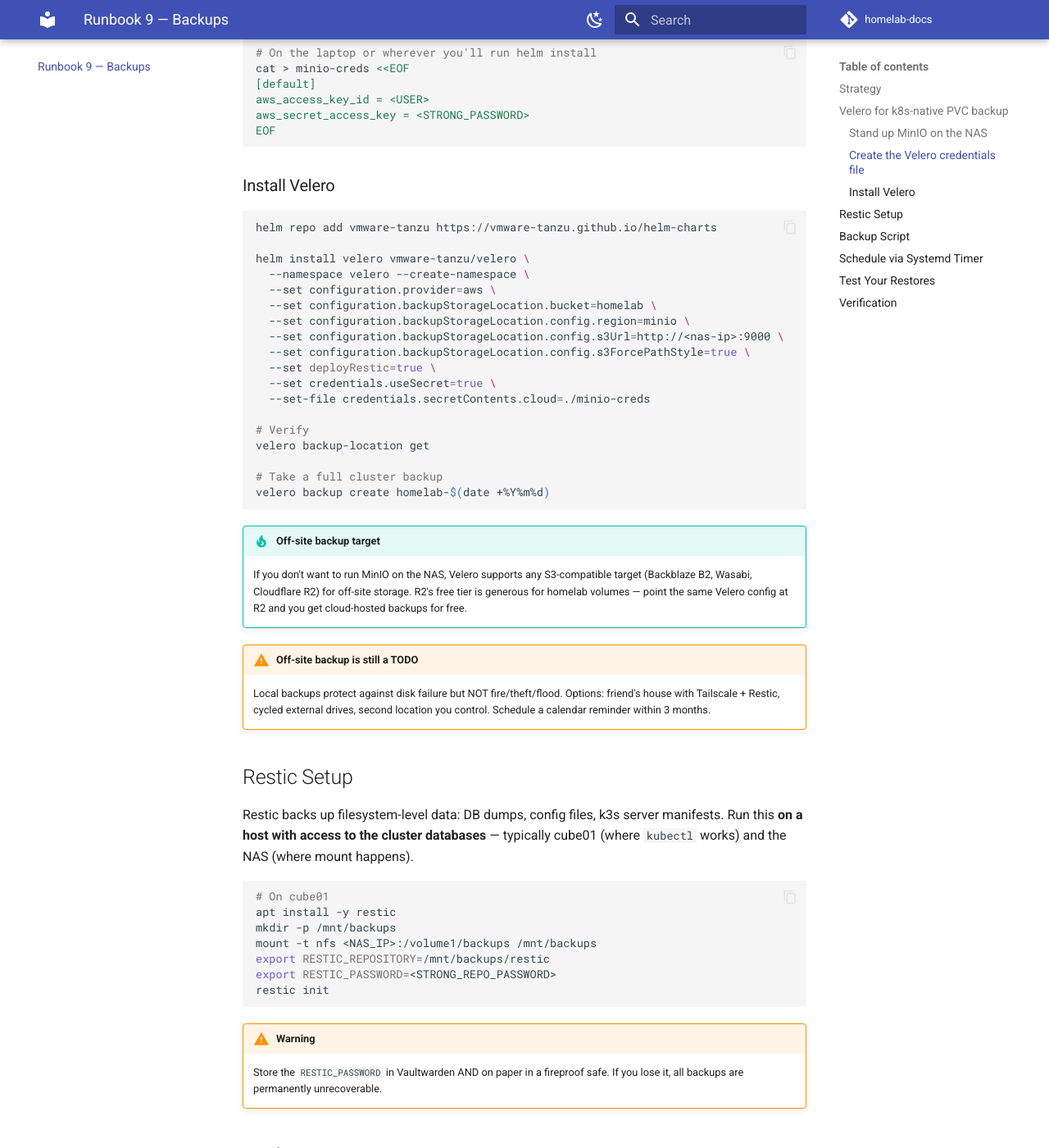
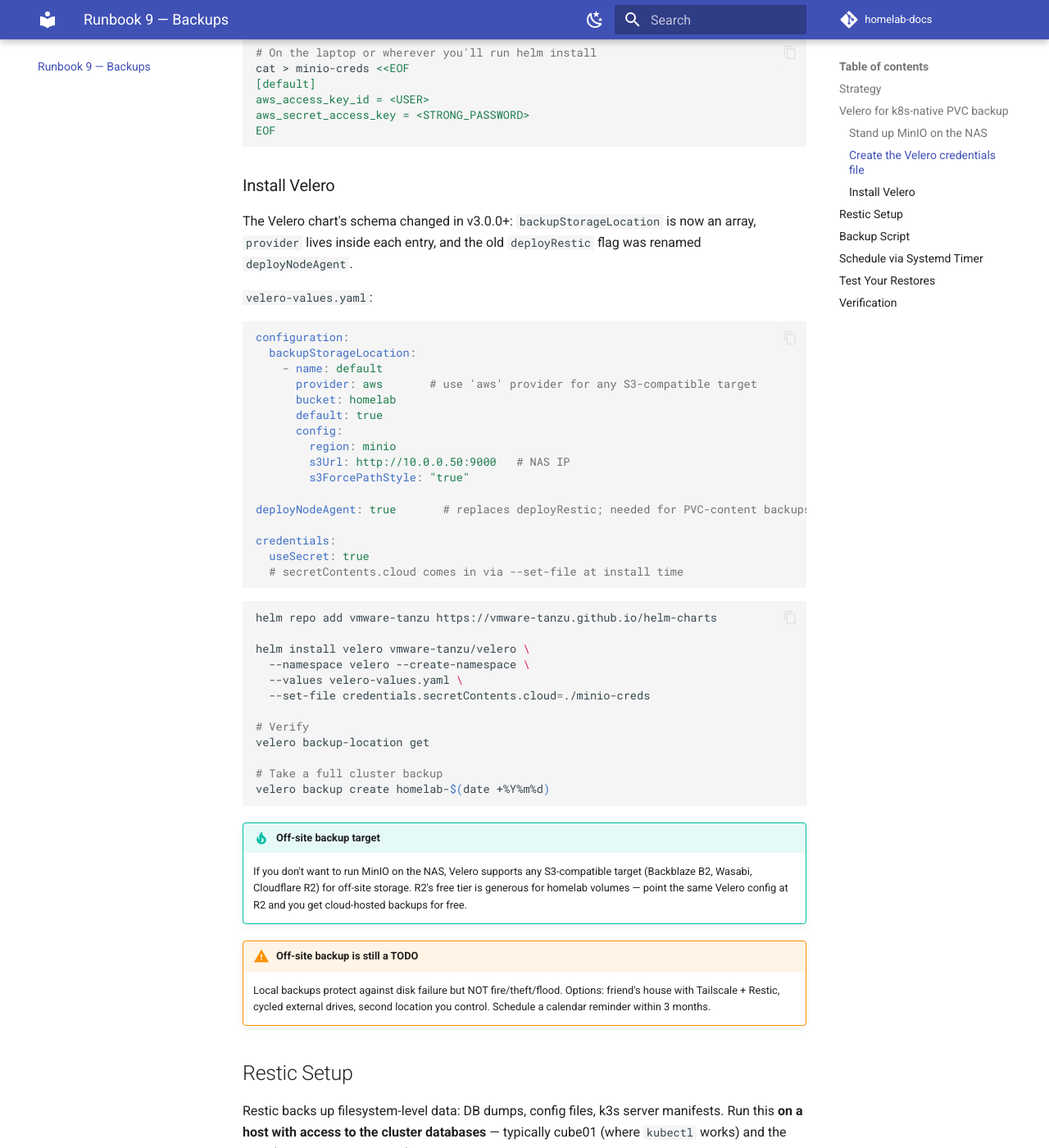
Before and after one commit to alivenda/homelab-docs, an MkDocs documentation site: the page built from docs/09-backups.md, in a window 1280 px wide and 1400 px high, scrolled down 1549 px. Shown: the whole window at 82% size. Built offline with MkDocs 1.6.1 and Material for MkDocs 9.7.7, drawn with Linux system fonts in a browser that asks for light colours; comment, search, counter and statistics services are not loaded.

Commit message:
fix(r9): update Velero values to v3.0+ schema
- backupStorageLocation is now an array; provider lives per-entry
- deployRestic renamed to deployNodeAgent
- Move install config to a values.yaml file so the array form is readable
  (the equivalent --set flags would need quoted indices)

````diff
--- a/docs/09-backups.md
+++ b/docs/09-backups.md
@@ -61,18 +61,35 @@ EOF
 
 ### Install Velero
 
+The Velero chart's schema changed in v3.0.0+: `backupStorageLocation` is now an array, `provider` lives inside each entry, and the old `deployRestic` flag was renamed `deployNodeAgent`.
+
+`velero-values.yaml`:
+
+```yaml
+configuration:
+  backupStorageLocation:
+    - name: default
+      provider: aws       # use 'aws' provider for any S3-compatible target
+      bucket: homelab
+      default: true
+      config:
+        region: minio
+        s3Url: http://10.0.0.50:9000   # NAS IP
+        s3ForcePathStyle: "true"
+
+deployNodeAgent: true       # replaces deployRestic; needed for PVC-content backups
+
+credentials:
+  useSecret: true
+  # secretContents.cloud comes in via --set-file at install time
+```
+
 ```bash
 helm repo add vmware-tanzu https://vmware-tanzu.github.io/helm-charts
 
 helm install velero vmware-tanzu/velero \
   --namespace velero --create-namespace \
-  --set configuration.provider=aws \
-  --set configuration.backupStorageLocation.bucket=homelab \
-  --set configuration.backupStorageLocation.config.region=minio \
-  --set configuration.backupStorageLocation.config.s3Url=http://<nas-ip>:9000 \
-  --set configuration.backupStorageLocation.config.s3ForcePathStyle=true \
-  --set deployRestic=true \
-  --set credentials.useSecret=true \
+  --values velero-values.yaml \
   --set-file credentials.secretContents.cloud=./minio-creds
 
 # Verify
````
